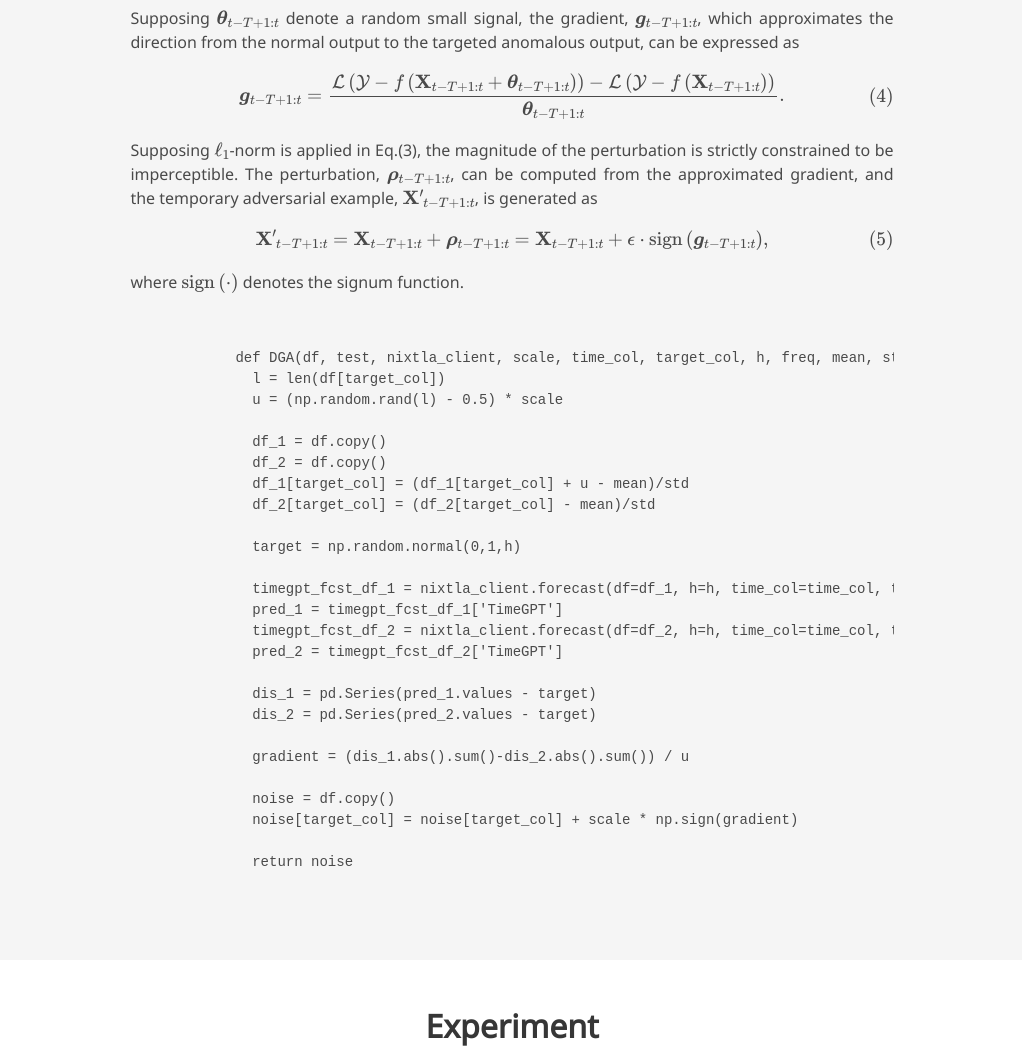
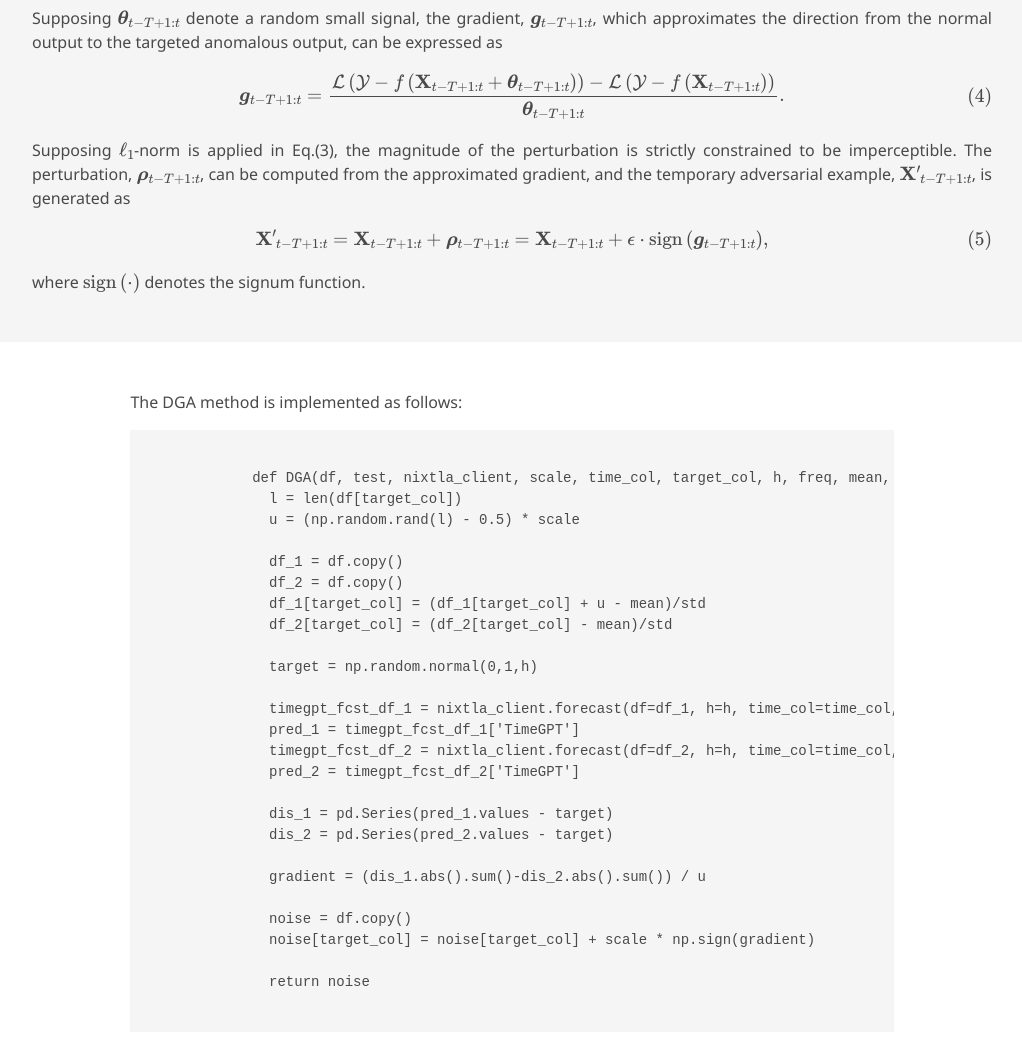
Before and after one commit to fuqliu/attack-llm4ts, a plain HTML site: page index.html in a window 1280 px wide. Shown: the part 2961-4008 px from the top of the page, without its empty margins (128-1150 px from the left). Drawn offline with nearby package versions, Linux system fonts and the light colour scheme; some icons are missing; a web font is replaced by a local one.

Commit message:
Update index.html

```diff
--- a/index.html
+++ b/index.html
@@ -187,7 +187,7 @@
 <section class="section hero is-light">
   <div class="container is-max-desktop">
     <div class="columns is-centered has-text-centered">
-      <div class="column is-four-fifths">
+      <div class="column is-five-fifths">
         <h2 class="title is-3">Methodology</h2>
         <div class="content has-text-justified">
           <p>
@@ -216,6 +216,23 @@
               \tag{5}
             \]
             where \( \text{sign}\left(\cdot\right) \) denotes the signum function.
+          </p>
+        </div>
+      </div>
+    </div>
+  </div>
+</section>
+<!--End Methodology -->
+
+
+<!--Implementation -->
+<section class="section is-light">
+  <div class="container is-max-desktop">
+    <div class="columns is-centered has-text-centered">
+      <div class="column is-four-fifths">
+        <div class="content has-text-justified">
+          <p>
+            The DGA method is implemented as follows:
           </p>
             <pre><code>
             def DGA(df, test, nixtla_client, scale, time_col, target_col, h, freq, mean, std):
@@ -250,8 +267,6 @@
   </div>
 </section>
 <!--End Methodology -->
-
-
 
 <!--Experiment -->
 <section class="section is-light">
```
Lines whose indentation alone changed are shown as unchanged.
